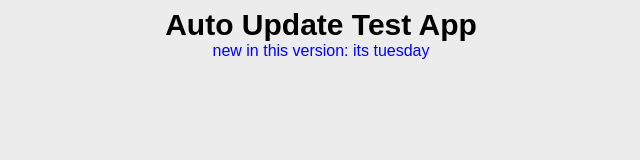
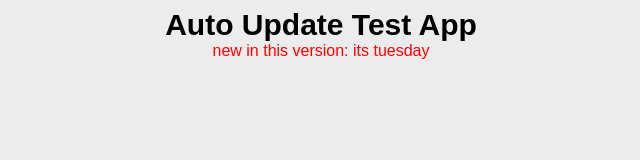
Before and after one commit to austinmoon97/electron-auto-update-test, an Electron app: page index.html in a window 800 px wide. Shown: the whole page, without its empty margins (79-719 px from the left). Drawn offline with Linux system fonts and the light colour scheme; no server answers.

Commit message:
version 1.0.4 commit

```diff
--- a/electron-builder-dmg.yml
+++ b/electron-builder-dmg.yml
@@ -1,4 +1,4 @@
 appId: com.test.autoupdate
 publish:
   provider: github
-  token: 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
+#  token: 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
--- a/index.html
+++ b/index.html
@@ -17,7 +17,7 @@
       font-weight: 600;
     }
     .updateText {
-      color: blue;
+      color: red;
     }
     #notification {
       position: fixed;
@@ -62,6 +62,7 @@
     const restartButton = document.getElementById('restart-button');
     ipcRenderer.on('update_available', () => {
       ipcRenderer.removeAllListeners('update_available');
+      console.log("update available")
       message.innerText = 'A new update is available. Downloading now...';
       notification.classList.remove('hidden');
     });
--- a/package.json
+++ b/package.json
@@ -1,6 +1,6 @@
 {
   "name": "auto-update-test-app",
-  "version": "1.0.3",
+  "version": "1.0.4",
   "description": "",
   "main": "main.js",
   "scripts": {
```
